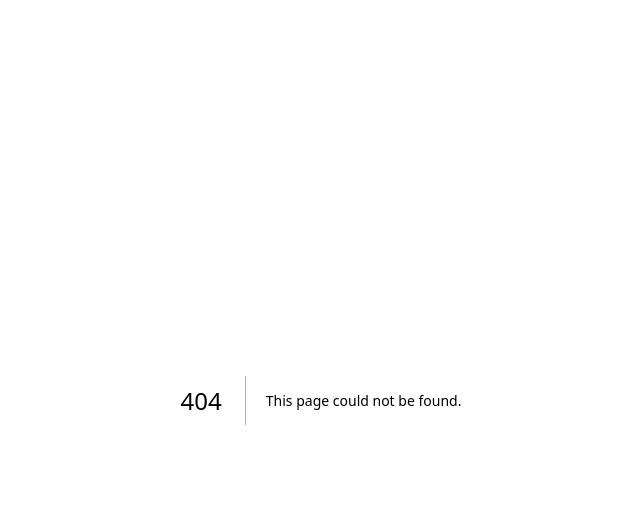
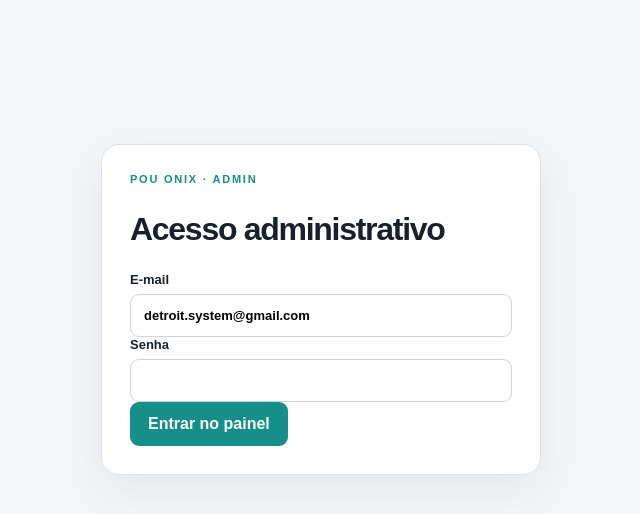
Before and after one commit to Kanpary/Panda-pay-backup, a Next.js app: page /admin in a window 1280 px wide. Before the commit this address had no page. Shown: the top 514 px of the page, without its empty margins (319-959 px from the left). Built offline with nearby package versions, Linux system fonts and the light colour scheme; no server answers.

Commit message:
Add files via upload

```diff
--- /dev/null
+++ b/app/admin/page.tsx
@@ -0,0 +1,66 @@
+'use client'
+
+import { useEffect, useState } from 'react'
+import { getSupabaseBrowser } from '../../lib/supabase-browser'
+
+export default function AdminPage() {
+  const [supabase, setSupabase] = useState<ReturnType<typeof getSupabaseBrowser> | null>(null)
+  const [session, setSession] = useState<any>(null)
+  const [email, setEmail] = useState('detroit.system@gmail.com')
+  const [password, setPassword] = useState('')
+  const [sandbox, setSandbox] = useState(false)
+  const [error, setError] = useState('')
+  const [busy, setBusy] = useState(false)
+
+  useEffect(() => {
+    const browser = getSupabaseBrowser()
+    setSupabase(browser)
+    let active = true
+    browser.auth.getSession().then(({ data }) => { if (active) setSession(data.session) })
+    const { data: listener } = browser.auth.onAuthStateChange((_event, nextSession) => {
+      if (active) setSession(nextSession)
+    })
+    return () => { active = false; listener.subscription.unsubscribe() }
+  }, [])
+  useEffect(() => {
+    if (!session) return
+    fetch('/api/admin/settings', { headers: { Authorization: `Bearer ${session.access_token}` } }).then(r => r.json()).then(d => setSandbox(d.sandbox ?? true))
+  }, [session])
+
+  async function login(event?: React.FormEvent<HTMLFormElement>) {
+    event?.preventDefault()
+    setBusy(true); setError('')
+    const browser = supabase ?? getSupabaseBrowser()
+    const form = event?.currentTarget
+    const formData = form ? new FormData(form) : null
+    const loginEmail = String(formData?.get('email') ?? email).trim()
+    const loginPassword = String(formData?.get('password') ?? password)
+    const response = await fetch('/api/admin/login', {
+      method: 'POST',
+      headers: { 'Content-Type': 'application/x-www-form-urlencoded' },
+      body: new URLSearchParams({ email: loginEmail, password: loginPassword }),
+    })
+    const result = await response.json().catch(() => ({}))
+    if (!response.ok || !result.session) {
+      setError(result.message ?? 'E-mail ou senha inválidos.')
+    } else {
+      const { error: sessionError } = await browser.auth.setSession(result.session)
+      if (sessionError) setError('Não foi possível iniciar a sessão.')
+      else setSession(result.session)
+    }
+    setBusy(false)
+  }
+
+  async function toggle(next: boolean) {
+    if (!next && !window.confirm('Você está mudando para PRODUÇÃO. As próximas operações poderão movimentar dinheiro real. Continuar?')) return
+    setBusy(true); setError('')
+    const response = await fetch('/api/admin/settings', { method: 'POST', headers: { 'Content-Type': 'application/json', Authorization: `Bearer ${session.access_token}` }, body: JSON.stringify({ sandbox: next }) })
+    if (!response.ok) setError('Não foi possível alterar o ambiente.')
+    else setSandbox(next)
+    setBusy(false)
+  }
+
+  if (!session) return <main className="admin-page"><section className="admin-login"><p className="eyebrow">POU ONIX · ADMIN</p><h1>Acesso administrativo</h1><form action="/api/admin/login" method="post" onSubmit={event => void login(event)}><label>E-mail<input name="email" value={email} onChange={event => setEmail(event.target.value)} type="email" required autoComplete="email" /></label><label>Senha<input name="password" value={password} onChange={event => setPassword(event.target.value)} type="password" required autoComplete="current-password" /></label>{error && <p className="admin-error">{error}</p>}<button type="submit" disabled={busy}>{busy ? 'Entrando...' : 'Entrar no painel'}</button></form></section></main>
+
+  return <main className="admin-page"><header className="admin-header"><div><p className="eyebrow">POU ONIX · CONTROLE</p><h1>Painel administrativo</h1></div><button className="secondary" onClick={() => supabase.auth.signOut()}>Sair</button></header><section className="admin-grid"><article className="admin-card environment-card"><div><p className="eyebrow">ONIXPAY</p><h2>Ambiente de pagamentos</h2><p className="muted">Escolha onde depósitos e saques serão processados.</p></div><label className="sandbox-toggle"><input type="checkbox" checked={sandbox} disabled={busy} onChange={e => toggle(e.target.checked)} /><span>{sandbox ? 'Sandbox ativo' : 'Produção ativa'}</span></label><p className={sandbox ? 'status safe' : 'status danger'}>{sandbox ? 'Modo seguro para testes. Nenhum dinheiro real será movimentado.' : 'Modo produção. Operações financeiras reais estão habilitadas.'}</p></article><article className="admin-card"><p className="eyebrow">VISÃO GERAL</p><h2>Operações</h2><div className="metric-row"><span>Depósitos</span><strong>Prontos para consulta</strong></div><div className="metric-row"><span>Saques</span><strong>Controle server-side</strong></div><div className="metric-row"><span>Jogo Pou</span><strong>Sessões protegidas</strong></div></article></section>{error && <p className="admin-error">{error}</p>}</main>
+}
```
